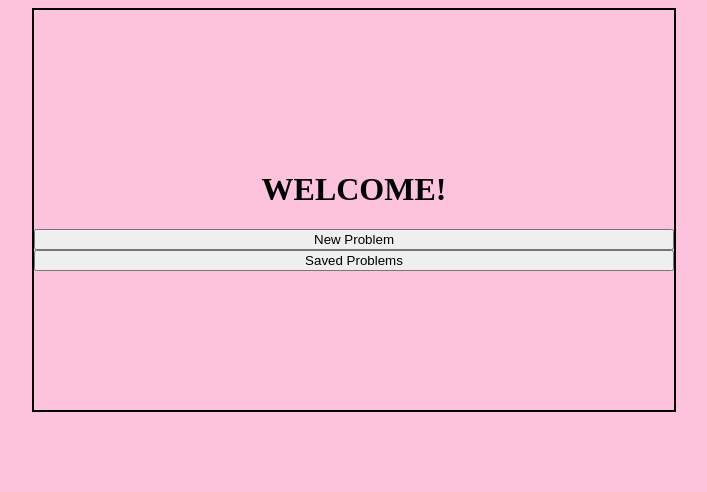
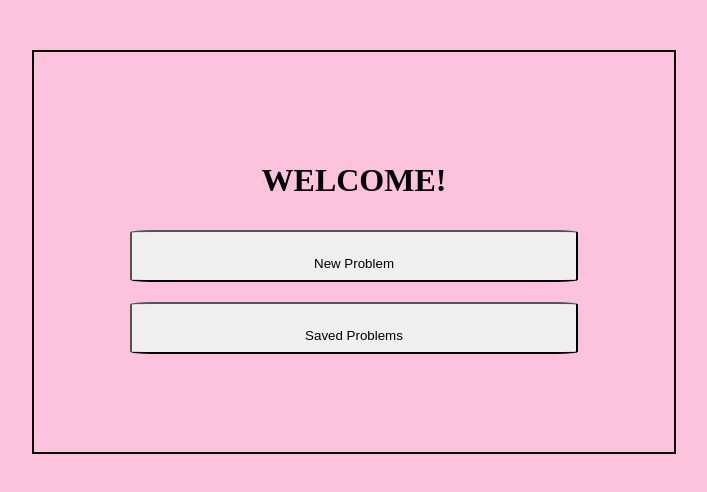
Before and after one commit to amishopish/problemlosare, a plain HTML site: page index.html in a window 1280 px wide. Shown: the whole page, without its empty margins (294-1001 px from the left). Drawn offline with Linux system fonts and the light colour scheme.

Commit message:
added styling for buttons and centered their parent container hompage-div

```diff
--- a/app.css
+++ b/app.css
@@ -10,13 +10,23 @@ body{
     height: 100vh;
 }
 
-.container{
+.homepage-container{
     width: 50%;
     height:50%;
     border: 2px solid black;
-    margin: 0 auto;
+    margin: 3.125rem auto;
     display: flex;
     flex-direction: column;
     justify-content: center;
     text-align: center;
 }
+
+.homepage-container button{
+    width: 70%;
+    height: 3.125rem;
+    margin: 0.625rem auto;
+    text-align: center;
+    padding: 1.5rem;
+    border-radius: 5%;
+
+}
--- a/index.html
+++ b/index.html
@@ -7,7 +7,7 @@
     <link rel="stylesheet" href="app.css">
 </head>
 <body>
-    <div class="container">
+    <div class="homepage-container">
         <h1>WELCOME!</h1>
         <button class="new-prblm" type='button' onclick="location.href='first.html'" value="go to new problm">New Problem</button>
         <button class="saved-prblms" type="button" onclick="location.href='saved-prblms.html'" value="go to saved problems">Saved Problems</button>
```
